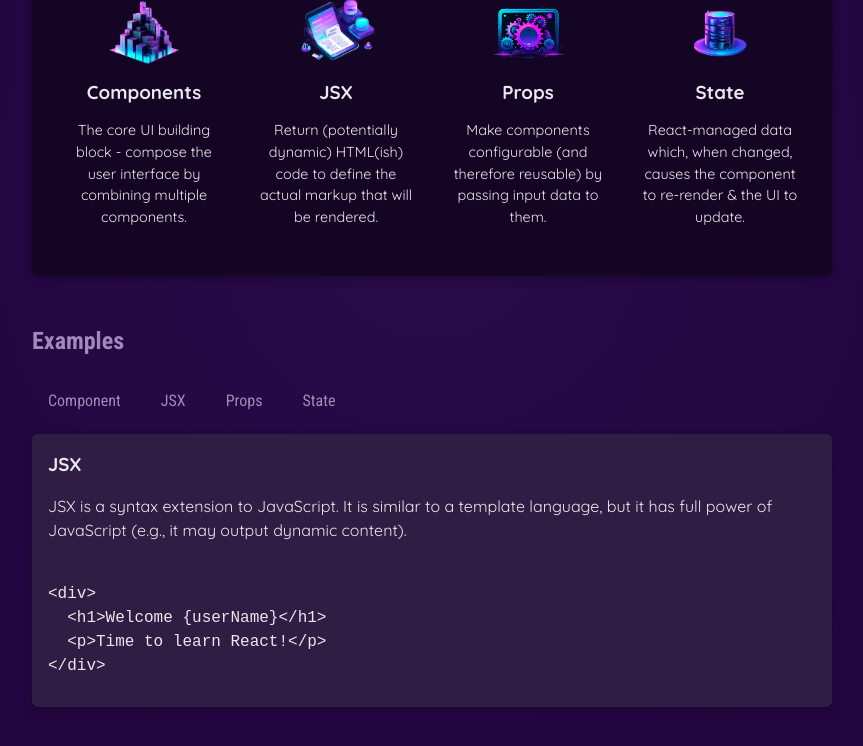
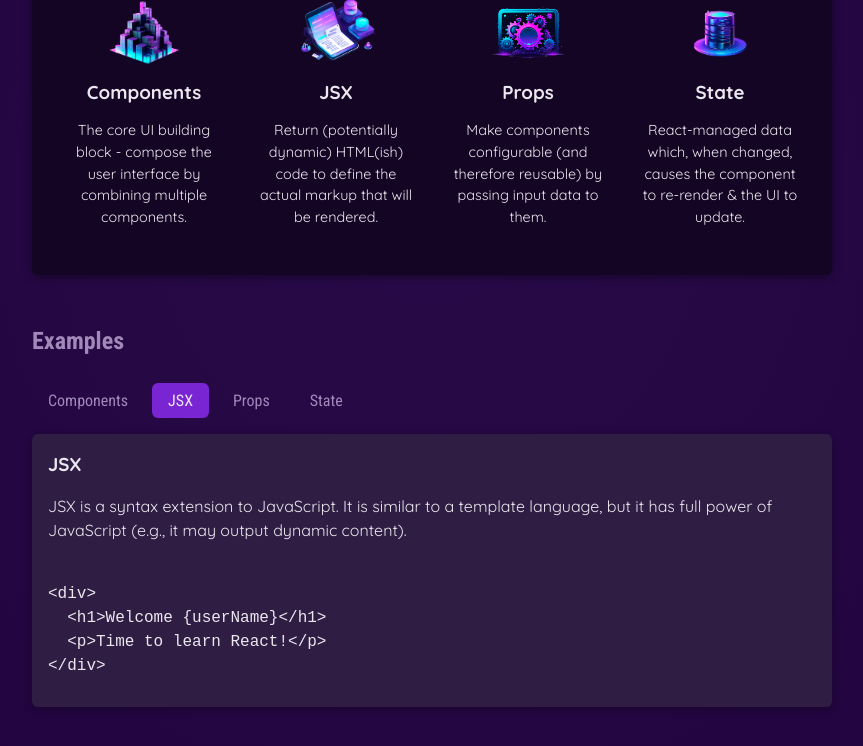
Before and after one commit to NunomValdez/react-app, a React (Vite) app: page / in a window 1280 px wide. Both pictures are taken after a click on the button "JSX". Shown: the part 424-1170 px from the top of the page, without its empty margins (208-1071 px from the left). Built offline with nearby package versions, Linux system fonts and the light colour scheme.

Commit message:
react essentials wrap

```diff
--- a/src/App.jsx
+++ b/src/App.jsx
@@ -5,11 +5,24 @@
 import { useState } from "react";
 
 function App() {
-  const [selectedTopic, setSelectedTopic] = useState("components");
+  const [selectedTopic, setSelectedTopic] = useState("");
 
   const handleClick = (selectedButton) => {
     setSelectedTopic(selectedButton);
   };
+
+  let tabContent = <p>Please select a topic</p>;
+  if (selectedTopic) {
+    tabContent = (
+      <div id="tab-content">
+        <h3>{EXAMPLES[selectedTopic].title}</h3>
+        <p>{EXAMPLES[selectedTopic].description}</p>
+        <pre>
+          <code>{EXAMPLES[selectedTopic].code}</code>
+        </pre>
+      </div>
+    );
+  }
 
   return (
     <div>
@@ -18,34 +31,40 @@
         <section id="core-concepts">
           <h2>Core Concepts</h2>
           <ul>
-            <CoreConcepts {...CORE_CONCEPTS[0]} />
-            <CoreConcepts {...CORE_CONCEPTS[1]} />
-            <CoreConcepts {...CORE_CONCEPTS[2]} />
-            {/* isto acima é o mesmo disto de baixo */}
-            <CoreConcepts
-              title={CORE_CONCEPTS[3].title}
-              description={CORE_CONCEPTS[3].description}
-              image={CORE_CONCEPTS[3].image}
-            />
+            {CORE_CONCEPTS.map((conceptItem, index) => (
+              <CoreConcepts key={index} {...conceptItem} />
+            ))}
           </ul>
         </section>
         <section id="examples">
           <h2>Examples</h2>
           <menu>
-            <TabButton onSelect={() => handleClick("components")}>
-              Component
+            <TabButton
+              isSelected={selectedTopic === "components"}
+              onSelect={() => handleClick("components")}
+            >
+              Components
             </TabButton>
-            <TabButton onSelect={() => handleClick("jsx")}>JSX</TabButton>
-            <TabButton onSelect={() => handleClick("props")}>Props</TabButton>
-            <TabButton onSelect={() => handleClick("state")}>State</TabButton>
+            <TabButton
+              isSelected={selectedTopic === "jsx"}
+              onSelect={() => handleClick("jsx")}
+            >
+              JSX
+            </TabButton>
+            <TabButton
+              isSelected={selectedTopic === "props"}
+              onSelect={() => handleClick("props")}
+            >
+              Props
+            </TabButton>
+            <TabButton
+              isSelected={selectedTopic === "state"}
+              onSelect={() => handleClick("state")}
+            >
+              State
+            </TabButton>
           </menu>
-          <div id="tab-content">
-            <h3>{EXAMPLES[selectedTopic].title}</h3>
-            <p>{EXAMPLES[selectedTopic].description}</p>
-            <pre>
-              <code>{EXAMPLES[selectedTopic].code}</code>
-            </pre>
-          </div>
+          {tabContent}
         </section>
       </main>
     </div>
--- a/src/components/TabButton.jsx
+++ b/src/components/TabButton.jsx
@@ -1,10 +1,9 @@
-
-
-export default function TabButton({children, onSelect}) {
-
+export default function TabButton({ children, onSelect, isSelected }) {
   return (
     <li>
-        <button onClick={onSelect}>{children}</button>
+      <button onClick={onSelect} className={isSelected ? "active" : undefined}>
+        {children}
+      </button>
     </li>
-    )
-};
+  );
+}
```
